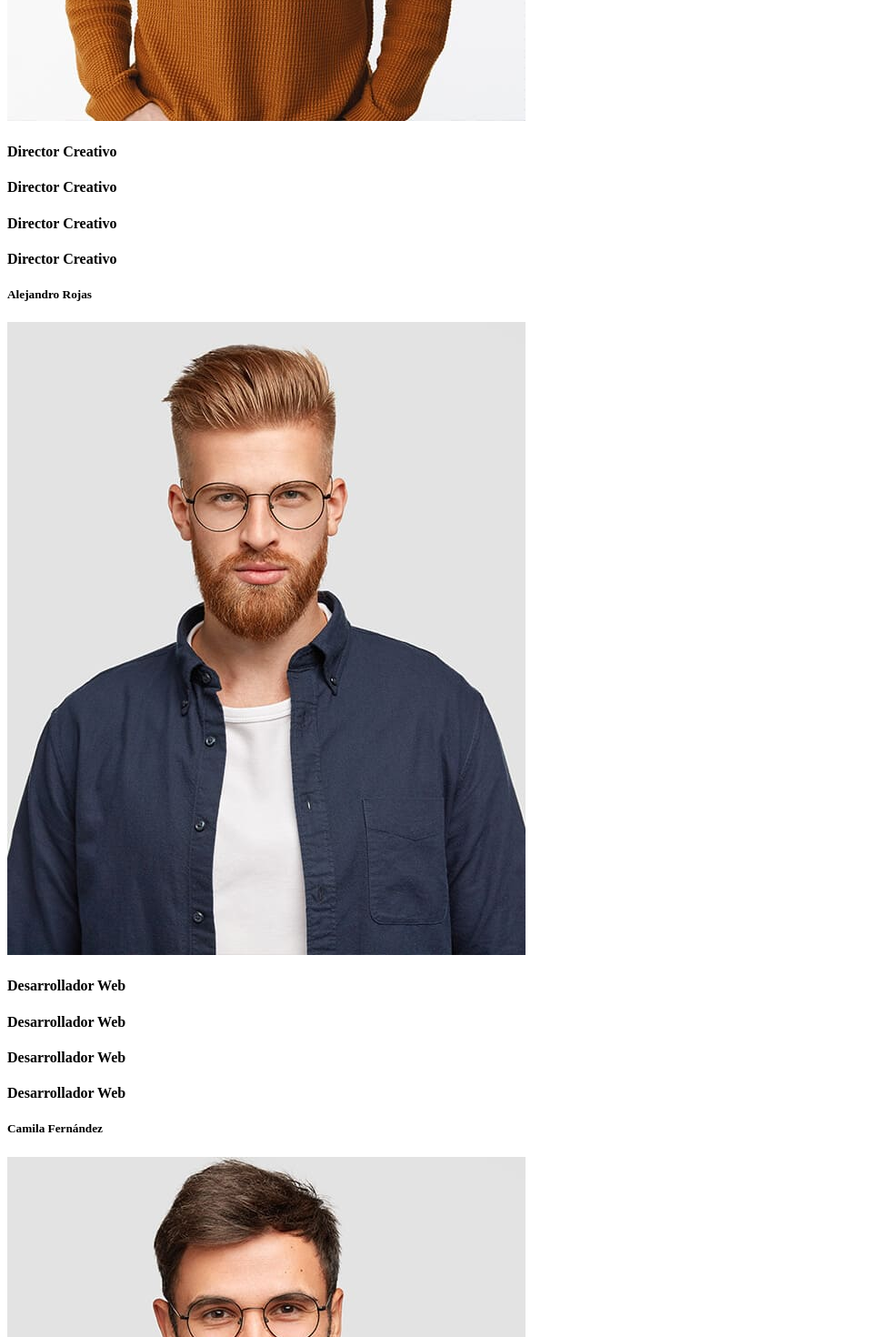
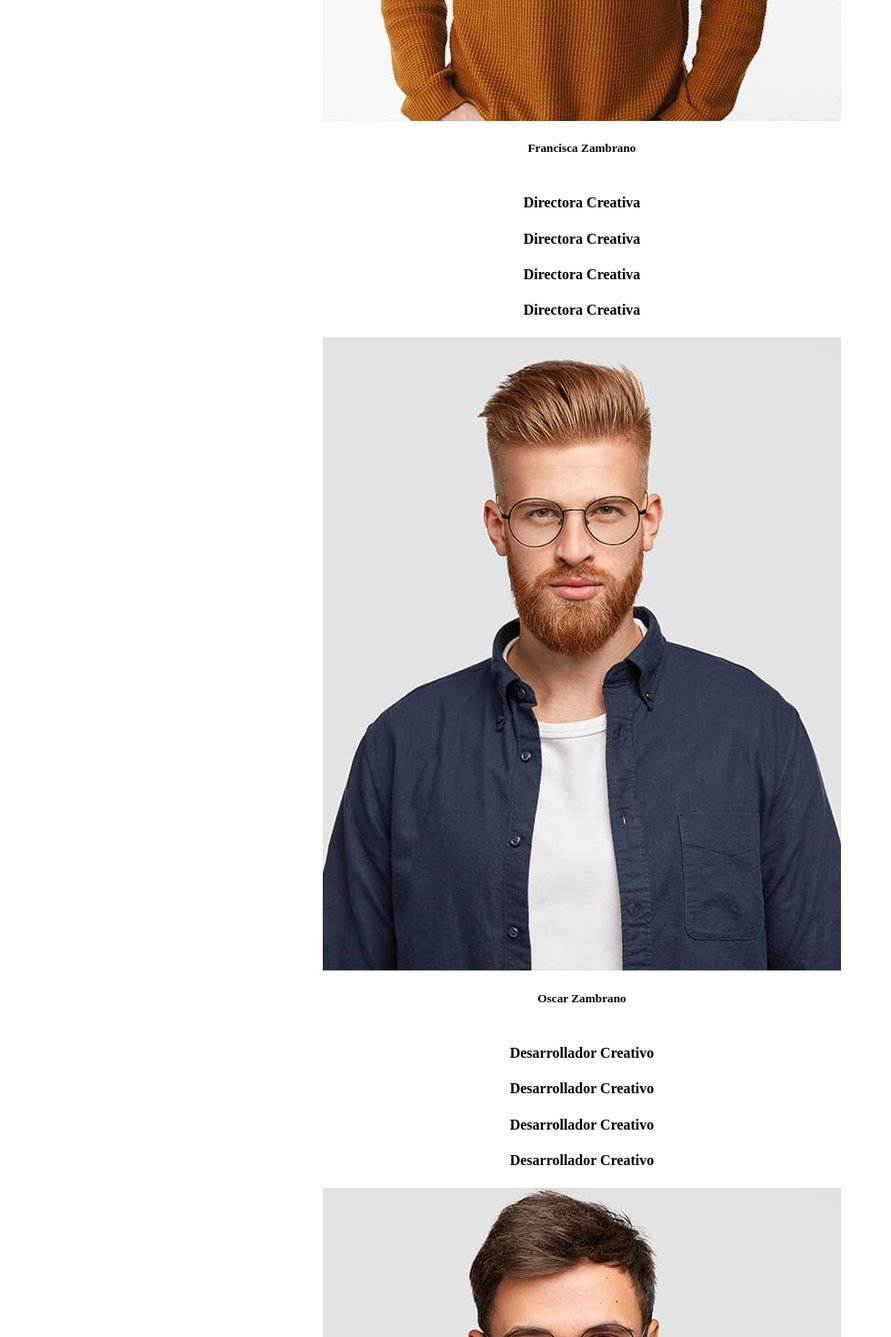
Before and after one commit to TheOzymandiasHimself/ROFFSTUDIO, a Next.js app: page /page-team in a window 1280 px wide. Shown: the part 2500-3970 px from the top of the page at 91% size, without its empty margins (0-980 px from the left). Built offline with nearby package versions, Linux system fonts and the light colour scheme.

Commit message:
Actualización de la sección de equipo: mejora de diseño con nombres encima de cargos y centrado de tarjetas. Actualización de descripciones en sección de servicios.

```diff
--- a/app/page-team/page.js
+++ b/app/page-team/page.js
@@ -20,6 +20,27 @@ export const metadata = {
       'https://fonts.googleapis.com/css2?family=Plus+Jakarta+Sans:wght@200;300;400;500;600;700&display=swap',
     ]),
   },
+};
+
+// Estilos personalizados para alinear correctamente las tarjetas del equipo
+const teamStyles = {
+  teamCard: {
+    display: 'flex',
+    flexDirection: 'column',
+    alignItems: 'center',
+    textAlign: 'center'
+  },
+  teamInfo: {
+    width: '100%',
+    display: 'flex',
+    flexDirection: 'column',
+    alignItems: 'center'
+  },
+  teamImg: {
+    width: '100%',
+    display: 'flex',
+    justifyContent: 'center'
+  }
 };
 
 export default function PageTeam() {
@@ -55,94 +76,159 @@ export default function PageTeam() {
                     </div>
                   </div>
                 </div>
-                <div className="row md-marg">
-                  <div className="col-lg-4 col-md-6">
-                    <div className="item mb-30">
-                      <div className="img">
+                {/* Primera fila: 3 miembros */}
+                <div className="row md-marg justify-content-center mb-4">
+                  <div className="col-lg-4 col-md-6 col-sm-12 mb-4">
+                    <div className="item mb-30" style={teamStyles.teamCard}>
+                      <div className="img" style={teamStyles.teamImg}>
                         <img src="/assets/imgs/team/1.jpg" alt="" />
                       </div>
-                      <div className="info">
+                      <div className="info" style={teamStyles.teamInfo}>
+                        <h5 className="mb-2">Francisca Zambrano</h5>
                         <div className="main-marq team-position">
                           <div className="slide-har st1 non-strok">
                             <div className="box">
                               <div className="items">
                                 <div className="item">
-                                  <h4>Director Creativo</h4>
+                                  <h4>Directora Creativa</h4>
                                 </div>
                                 <div className="item">
-                                  <h4>Director Creativo</h4>
+                                  <h4>Directora Creativa</h4>
                                 </div>
                                 <div className="item">
-                                  <h4>Director Creativo</h4>
+                                  <h4>Directora Creativa</h4>
                                 </div>
                                 <div className="item">
-                                  <h4>Director Creativo</h4>
+                                  <h4>Directora Creativa</h4>
                                 </div>
                               </div>
                             </div>
                           </div>
                         </div>
-                        <h5>Alejandro Rojas</h5>
                       </div>
                     </div>
                   </div>
-                  <div className="col-lg-4 col-md-6">
-                    <div className="item mb-30">
-                      <div className="img">
+                  <div className="col-lg-4 col-md-6 col-sm-12 mb-4">
+                    <div className="item mb-30" style={teamStyles.teamCard}>
+                      <div className="img" style={teamStyles.teamImg}>
                         <img src="/assets/imgs/team/2.jpg" alt="" />
                       </div>
-                      <div className="info">
+                      <div className="info" style={teamStyles.teamInfo}>
+                        <h5 className="mb-2">Oscar Zambrano</h5>
                         <div className="main-marq team-position">
                           <div className="slide-har st1 non-strok">
                             <div className="box">
                               <div className="items">
                                 <div className="item">
-                                  <h4>Desarrollador Web</h4>
+                                  <h4>Desarrollador Creativo</h4>
                                 </div>
                                 <div className="item">
-                                  <h4>Desarrollador Web</h4>
+                                  <h4>Desarrollador Creativo</h4>
                                 </div>
                                 <div className="item">
-                                  <h4>Desarrollador Web</h4>
+                                  <h4>Desarrollador Creativo</h4>
                                 </div>
                                 <div className="item">
-                                  <h4>Desarrollador Web</h4>
+                                  <h4>Desarrollador Creativo</h4>
                                 </div>
                               </div>
                             </div>
                           </div>
                         </div>
-                        <h5>Camila Fernández</h5>
                       </div>
                     </div>
                   </div>
-                  <div className="col-lg-4 col-md-6">
-                    <div className="item mb-30">
-                      <div className="img">
+                  <div className="col-lg-4 col-md-6 col-sm-12 mb-4">
+                    <div className="item mb-30" style={teamStyles.teamCard}>
+                      <div className="img" style={teamStyles.teamImg}>
                         <img src="/assets/imgs/team/3.jpg" alt="" />
                       </div>
-                      <div className="info">
+                      <div className="info" style={teamStyles.teamInfo}>
+                        <h5 className="mb-2">Felipe Lopez</h5>
                         <div className="main-marq team-position">
                           <div className="slide-har st1 non-strok">
                             <div className="box">
                               <div className="items">
                                 <div className="item">
-                                  <h4>Diseñador UI/UX</h4>
+                                  <h4>Desarrollador UX</h4>
                                 </div>
                                 <div className="item">
-                                  <h4>Diseñador UI/UX</h4>
+                                  <h4>Desarrollador UX</h4>
                                 </div>
                                 <div className="item">
-                                  <h4>Diseñador UI/UX</h4>
+                                  <h4>Desarrollador UX</h4>
                                 </div>
                                 <div className="item">
-                                  <h4>Diseñador UI/UX</h4>
+                                  <h4>Desarrollador UX</h4>
                                 </div>
                               </div>
                             </div>
                           </div>
                         </div>
-                        <h5>Matías Lagos</h5>
+                      </div>
+                    </div>
+                  </div>
+                </div>
+
+                {/* Segunda fila: 2 miembros */}
+                <div className="row md-marg justify-content-center">
+                  <div className="col-lg-4 col-md-6 col-sm-12 mb-4">
+                    <div className="item mb-30" style={teamStyles.teamCard}>
+                      <div className="img" style={teamStyles.teamImg}>
+                        <img src="/assets/imgs/team/4.jpg" alt="" />
+                      </div>
+                      <div className="info" style={teamStyles.teamInfo}>
+                        <h5 className="mb-2">Felipe Cabrera</h5>
+                        <div className="main-marq team-position">
+                          <div className="slide-har st1 non-strok">
+                            <div className="box">
+                              <div className="items">
+                                <div className="item">
+                                  <h4>Marketing</h4>
+                                </div>
+                                <div className="item">
+                                  <h4>Marketing</h4>
+                                </div>
+                                <div className="item">
+                                  <h4>Marketing</h4>
+                                </div>
+                                <div className="item">
+                                  <h4>Marketing</h4>
+                                </div>
+                              </div>
+                            </div>
+                          </div>
+                        </div>
+                      </div>
+                    </div>
+                  </div>
+                  <div className="col-lg-4 col-md-6 col-sm-12 mb-4">
+                    <div className="item mb-30" style={teamStyles.teamCard}>
+                      <div className="img" style={teamStyles.teamImg}>
+                        <img src="/assets/imgs/team/5.jpg" alt="" />
+                      </div>
+                      <div className="info" style={teamStyles.teamInfo}>
+                        <h5 className="mb-2">Roberto Toledo</h5>
+                        <div className="main-marq team-position">
+                          <div className="slide-har st1 non-strok">
+                            <div className="box">
+                              <div className="items">
+                                <div className="item">
+                                  <h4>Desarrollador BackEnd</h4>
+                                </div>
+                                <div className="item">
+                                  <h4>Desarrollador BackEnd</h4>
+                                </div>
+                                <div className="item">
+                                  <h4>Desarrollador BackEnd</h4>
+                                </div>
+                                <div className="item">
+                                  <h4>Desarrollador BackEnd</h4>
+                                </div>
+                              </div>
+                            </div>
+                          </div>
+                        </div>
                       </div>
                     </div>
                   </div>
```
Also changed, not shown: components/home-personal/Services.jsx (+7 -7 lines), public/assets/imgs/team/5.jpg (added).
